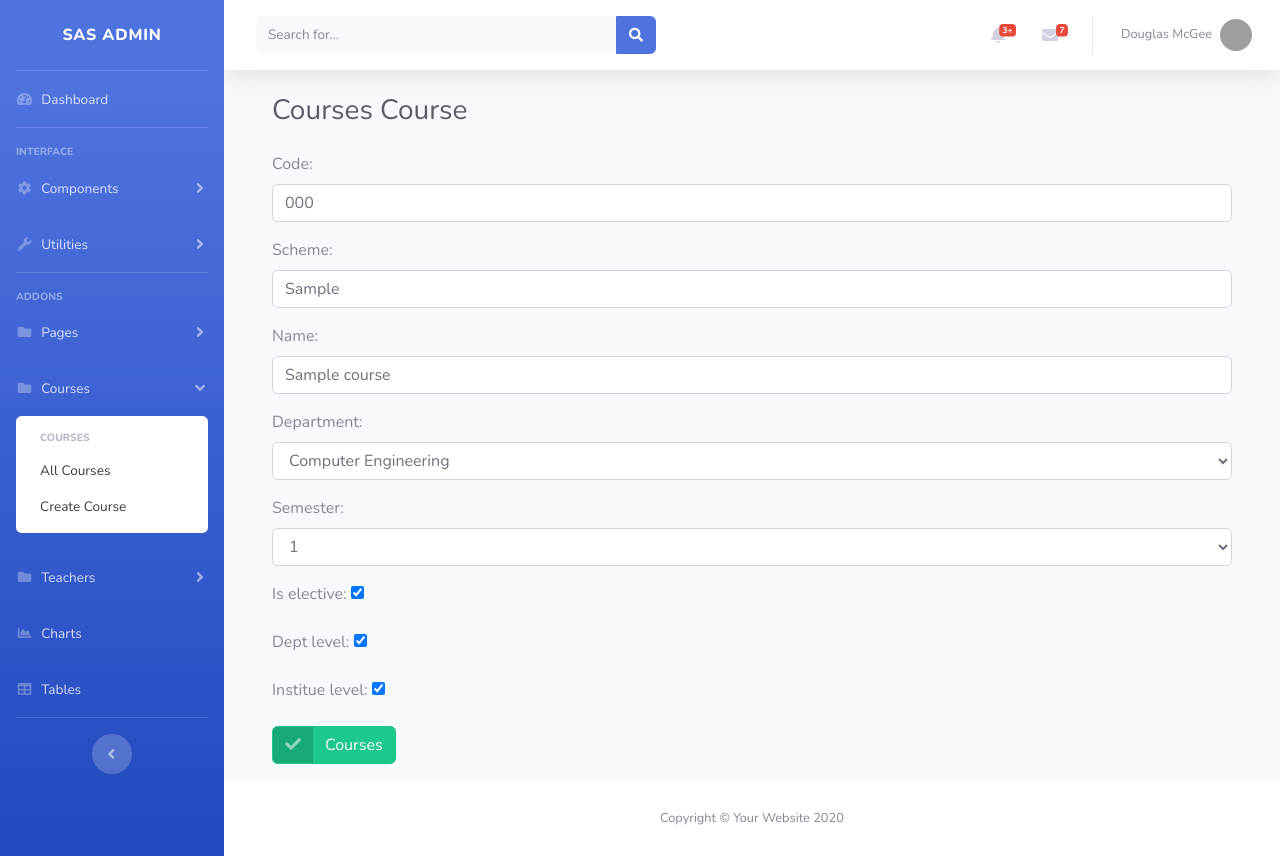
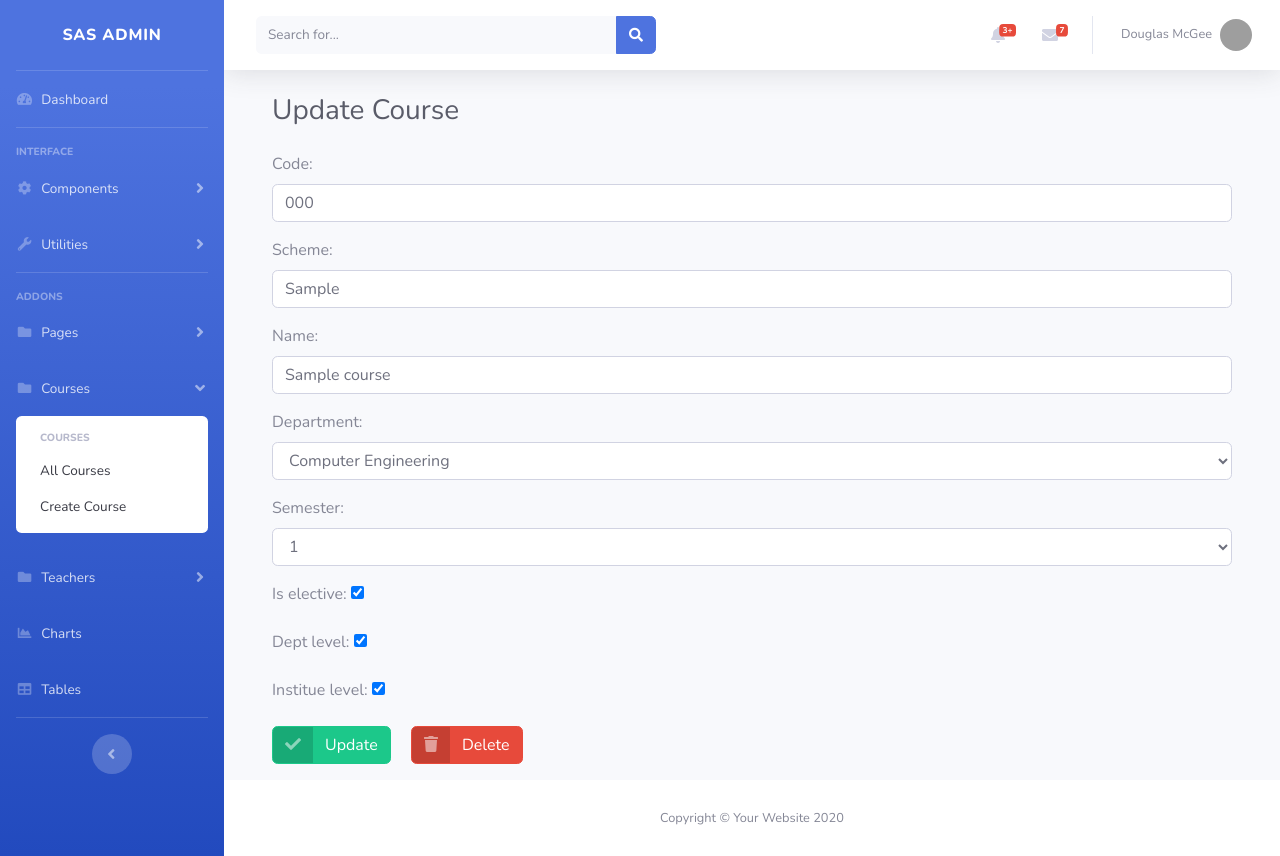
Before and after one commit to Hrishikesh-Panigrahi/sas, a Django app: page /course/update/1 in a window 1280 px wide. Run offline with Django 4.2, Linux system fonts and the light colour scheme; tables that the repository leaves empty hold one stand-in row (values such as "Sample post"); some libraries are stand-ins or nearby versions; grey boxes are pictures that could not be loaded.

Commit message:
removed form bugs

```diff
--- a/course/templates/course/CourseForm.html
+++ b/course/templates/course/CourseForm.html
@@ -226,7 +226,7 @@
 
                     <!-- Page Heading -->
                     <div class="container">
-                        <h1 class="h3 mb-4 text-gray-800">{{ title }} Course</h1>
+                        <h1 class="h3 mb-4 text-gray-800">{{ type }} Course</h1>
                         <form action="" method="post" class="form-group">
                             {% csrf_token %}
                             {{ form.as_p }}
@@ -234,9 +234,9 @@
                                 <span class="icon text-white-50">
                                     <i class="fas fa-check"></i>
                                 </span>
-                                <span class="text">{{ title }}</span>
+                                <span class="text">{{ type }}</span>
                             </button>
-                            {% if title == 'Update' %}
+                            {% if type == 'Update' %}
                             <a href="{% url 'delete' id=id %}" class="btn btn-danger btn-icon-split">
                                 <span class="icon text-white-50">
                                     <i class="fas fa-trash"></i>
--- a/course/views.py
+++ b/course/views.py
@@ -31,6 +31,7 @@ def create(request):
     form = CourseForm()
     context = {
         'title': 'Courses',
+        'type': 'Create',
         'form': form
     }
 
@@ -49,6 +50,7 @@ def update(request, id):
     context = {
         'title': 'Courses',
         'form': form,
+        'type': 'Update',
         'id': course.id
     }
 
--- a/templates/blank.html
+++ b/templates/blank.html
@@ -11,7 +11,7 @@
     <div id="wrapper">
 
         <!-- Sidebar -->
-        {% include 'components/sidebar.html' %}
+        {% include 'components/sidebar.html' with expand=title %}
         <!-- End of Sidebar -->
 
 
```
